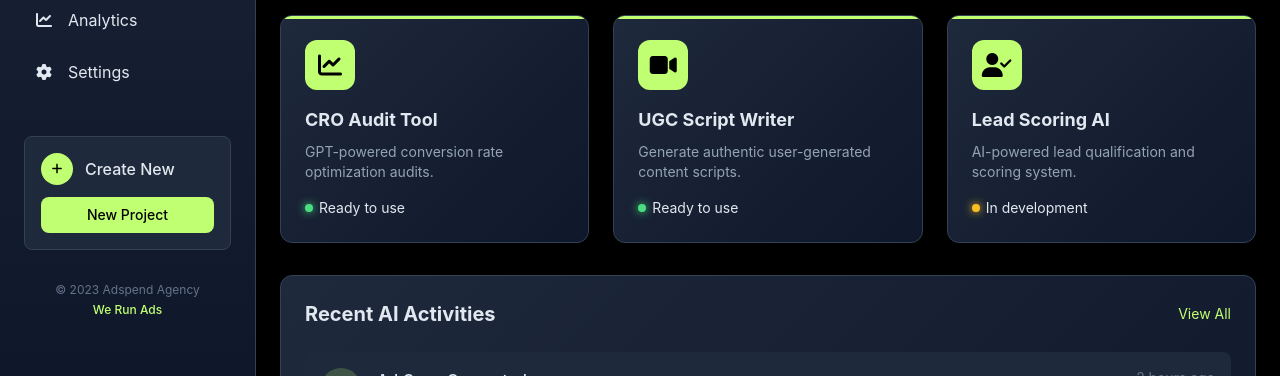
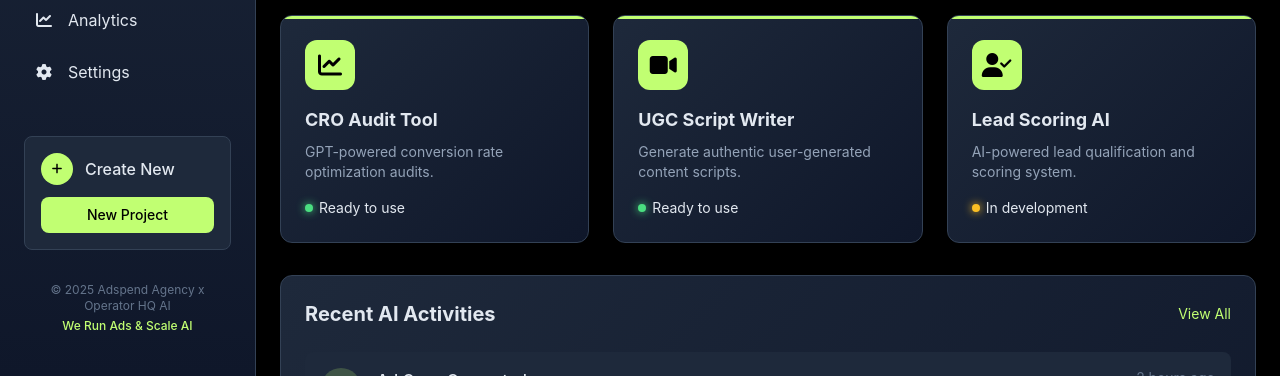
Before and after one commit to adspendan/adspendagency, a plain HTML site: page index.html in a window 1280 px wide. Shown: the part 424-800 px from the top of the page. Drawn offline with nearby package versions, Linux system fonts and the light colour scheme.

Commit message:
Update index.html

```diff
--- a/index.html
+++ b/index.html
@@ -398,8 +398,8 @@
                 </div>
 
                 <div class="mt-8 text-center">
-                    <p class="text-xs text-slate-500">© 2023 Adspend Agency</p>
-                    <p class="text-xs brand-text font-medium mt-1">We Run Ads</p>
+                    <p class="text-xs text-slate-500">© 2025 Adspend Agency x Operator HQ AI</p>
+                    <p class="text-xs brand-text font-medium mt-1">We Run Ads & Scale AI</p>
                 </div>
             </div>
         </div>
```
